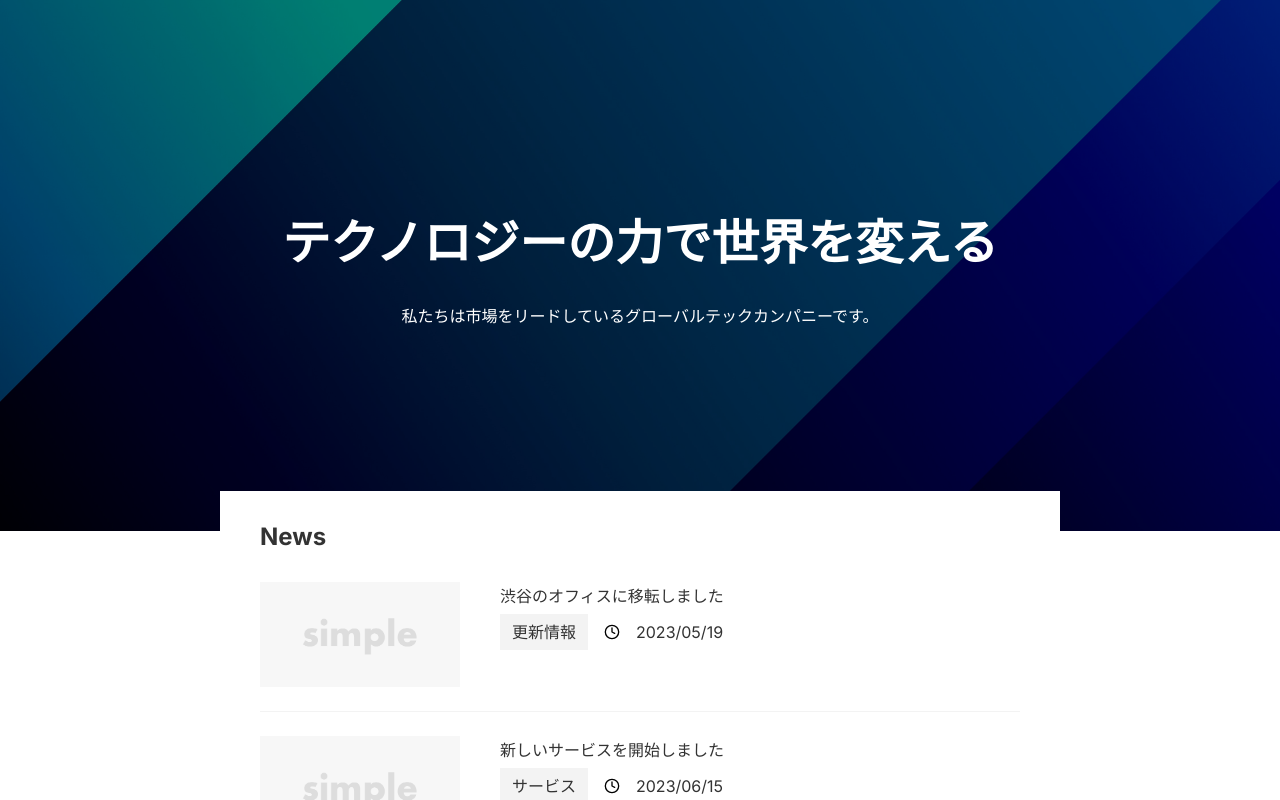
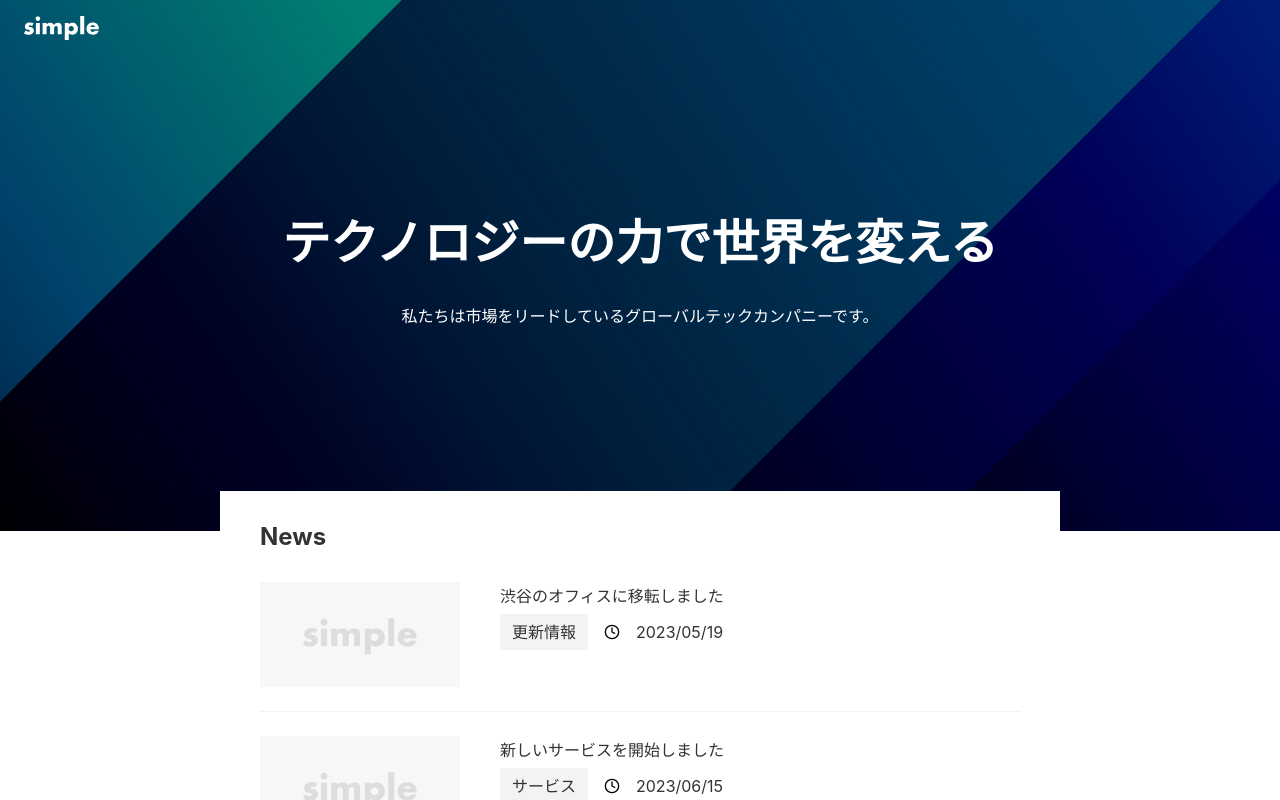
Before and after one commit to bookkuun/next-with-micro-cms, a Next.js app: page / in a window 1280 px wide. Built offline with nearby package versions, Linux system fonts and the light colour scheme.

Commit message:
add: header,footerの設定

```diff
--- /dev/null
+++ b/app/_components/Footer/index.module.css
@@ -0,0 +1,30 @@
+.footer {
+  padding: 16px 24px;
+  text-align: center;
+  color: var(--color-text-sub);
+  font-size: 0.8rem;
+  margin-top: 80px;
+}
+
+.nav {
+  margin-bottom: 16px;
+}
+
+.items {
+  display: flex;
+  justify-content: center;
+  gap: 40px;
+  font-size: 1rem;
+  white-space: nowrap;
+}
+
+@media (max-width: 640px) {
+  .items {
+    flex-wrap: wrap;
+    gap: 8px 0;
+  }
+
+  .item {
+    width: 50%;
+  }
+}
--- /dev/null
+++ b/app/_components/Footer/index.tsx
@@ -0,0 +1,22 @@
+import styles from "./index.module.css";
+
+export default function Footer() {
+  return (
+    <footer className={styles.footer}>
+      <nav className={styles.nav}>
+        <ul className={styles.items}>
+          <li className={styles.item}>
+            <a href="/news">ニュース</a>
+          </li>
+          <li className={styles.item}>
+            <a href="/members">メンバー</a>
+          </li>
+          <li className={styles.item}>
+            <a href="/news">お問い合わせ</a>
+          </li>
+        </ul>
+      </nav>
+      <p className={styles.cr}>©️ SIMPLE. All Rights Reserved 2024</p>
+    </footer>
+  );
+}
--- /dev/null
+++ b/app/_components/Header/index.module.css
@@ -0,0 +1,24 @@
+.header {
+  position: absolute;
+  padding: 16px 24px 8px;
+  z-index: 1000;
+  display: flex;
+  align-items: center;
+  justify-content: space-between;
+  width: 100%;
+}
+
+.logoLink {
+  display: flex;
+}
+
+.logo {
+  height: 24px;
+  width: auto;
+}
+
+@media (max-width: 640px) {
+  .header {
+    padding: 24px 16px 8px;
+  }
+}
--- /dev/null
+++ b/app/_components/Header/index.tsx
@@ -0,0 +1,19 @@
+import Image from "next/image";
+import styles from "./index.module.css";
+
+export default function Header() {
+  return (
+    <header className={styles.header}>
+      <a href="/" className={styles.logoLink}>
+        <Image
+          src="/logo.svg"
+          alt="SIMPLE"
+          className={styles.logo}
+          width={348}
+          height={133}
+          priority
+        />
+      </a>
+    </header>
+  );
+}
--- a/app/layout.tsx
+++ b/app/layout.tsx
@@ -1,13 +1,7 @@
-import type { Metadata } from "next";
-import { Inter } from "next/font/google";
 import "./globals.css";
 
-const inter = Inter({ subsets: ["latin"] });
-
-export const metadata: Metadata = {
-  title: "Create Next App",
-  description: "Generated by create next app",
-};
+import Header from "./_components/Header";
+import Footer from "./_components/Footer";
 
 export default function RootLayout({
   children,
@@ -15,8 +9,12 @@
   children: React.ReactNode;
 }>) {
   return (
-    <html lang="en">
-      <body className={inter.className}>{children}</body>
+    <html lang="ja">
+      <body>
+        <Header />
+        {children}
+        <Footer />
+      </body>
     </html>
   );
 }
```
